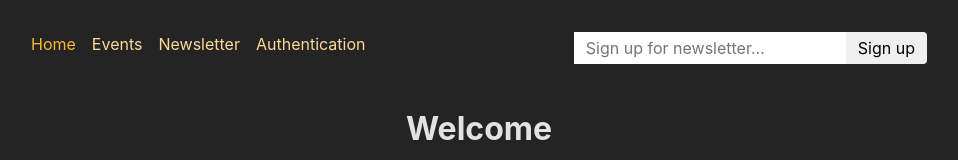
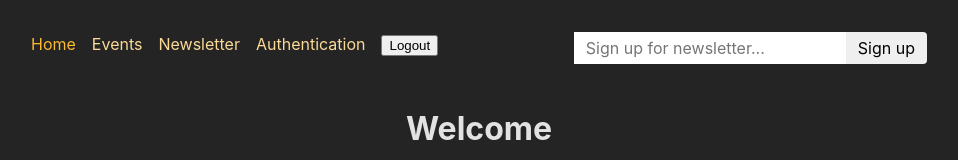
Before and after one commit to AndreaParrini/react-22-authentication, a React (Create React App) app in the folder frontend/: page / in a window 1280 px wide. Shown: the top 160 px of the page, without its empty margins (161-1119 px from the left). Built offline with nearby package versions, Linux system fonts and the light colour scheme.

Commit message:
add logout

```diff
--- a/frontend/src/App.js
+++ b/frontend/src/App.js
@@ -14,6 +14,7 @@
 import { action as manipulateEventAction } from './components/EventForm';
 import NewsletterPage, { action as newsletterAction } from './pages/Newsletter';
 import AutenticationPage, {action as AuthAction} from './pages/Authentication';
+import {action as logoutAction} from './pages/Logout'
 
 const router = createBrowserRouter([
   {
@@ -65,6 +66,10 @@
         element: <NewsletterPage />,
         action: newsletterAction,
       },
+      {
+        path: 'logout',
+        action: logoutAction,
+      }
     ],
   },
 ]);
--- a/frontend/src/components/MainNavigation.js
+++ b/frontend/src/components/MainNavigation.js
@@ -1,4 +1,4 @@
-import { NavLink } from 'react-router-dom';
+import { NavLink, Form } from 'react-router-dom';
 
 import classes from './MainNavigation.module.css';
 import NewsletterSignup from './NewsletterSignup';
@@ -49,6 +49,11 @@
               Authentication
             </NavLink>
           </li>
+          <li>
+            <Form action='/logout' method='post'>
+              <button>Logout</button>
+            </Form>
+          </li>
         </ul>
       </nav>
       <NewsletterSignup />
--- /dev/null
+++ b/frontend/src/pages/Logout.js
@@ -0,0 +1,6 @@
+import { redirect } from "react-router-dom";
+
+export function action(){
+    localStorage.removeItem('token');
+    return redirect('/');
+}
```
